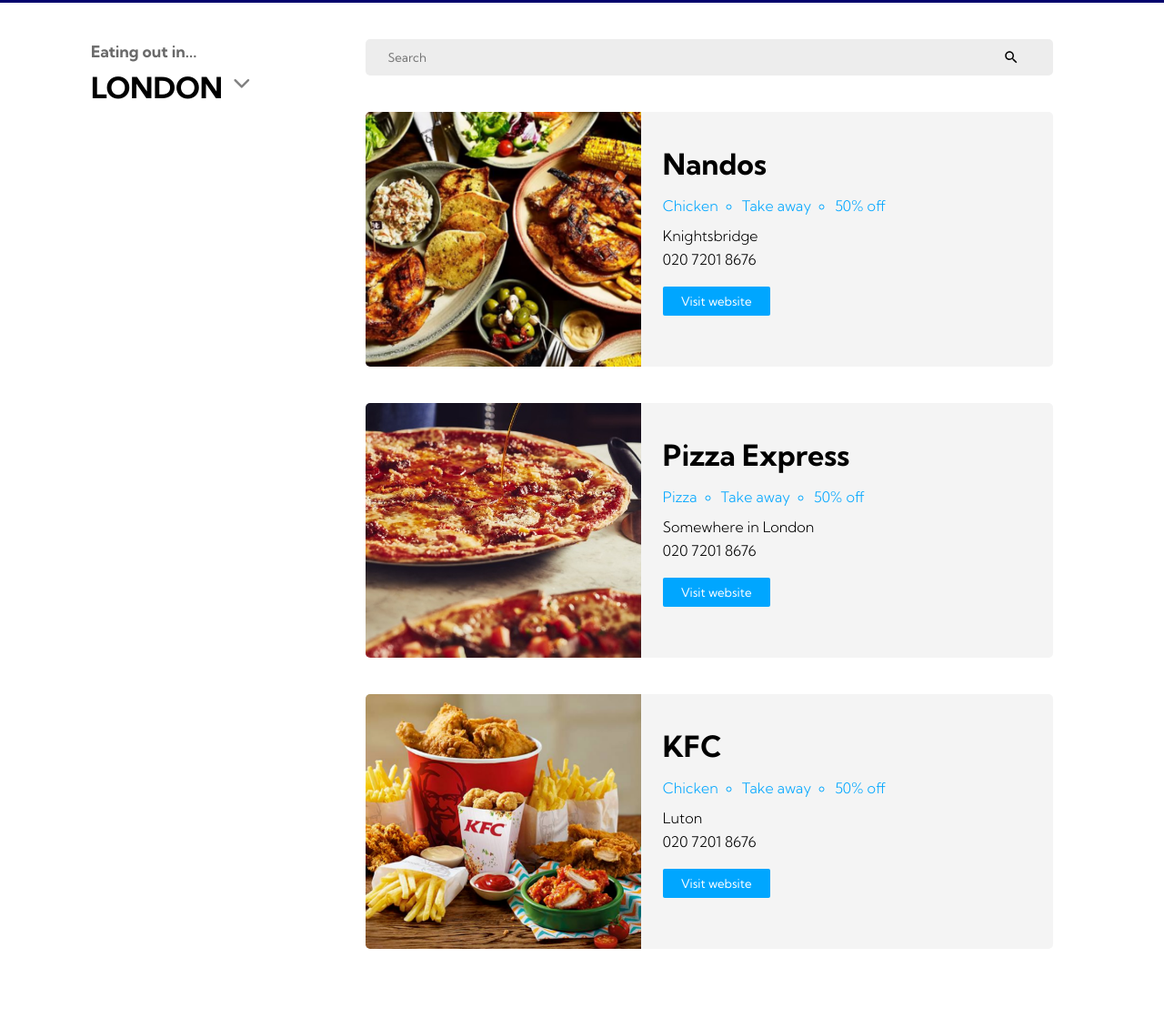
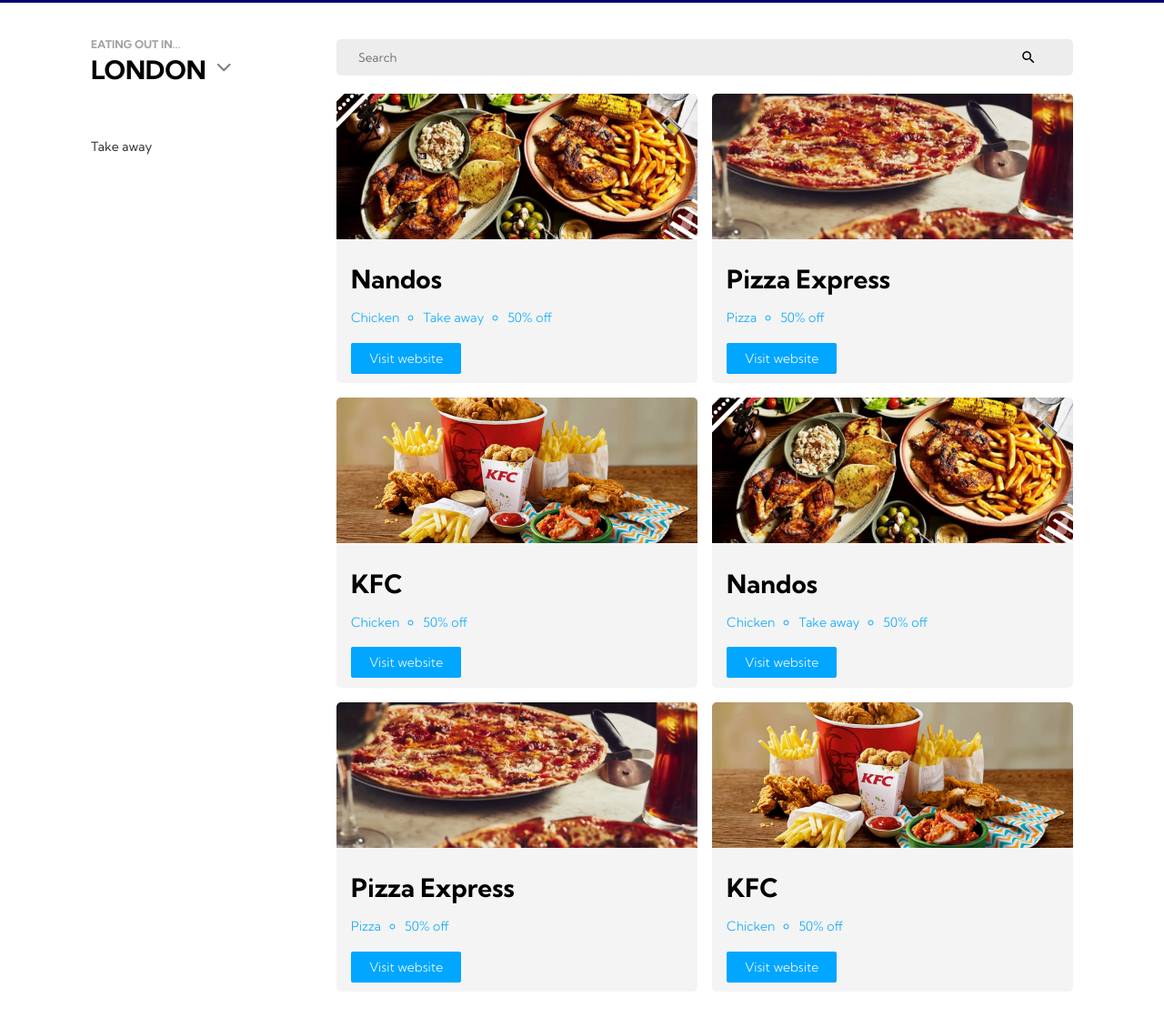
Before and after one commit to JudeCornish/eatout, a plain HTML site: page index.html in a window 1280 px wide. Shown: the part 45-1164 px from the top of the page at 91% size. Before the commit the page ends 1128 px from the top, so only its background shows below. Drawn offline with nearby package versions, Linux system fonts and the light colour scheme.

Commit message:
big changes

```diff
--- a/css/style.css
+++ b/css/style.css
@@ -7,6 +7,7 @@
 body {
 	font-family: "Kumbh Sans", sans-serif;
 	line-height: 1.6;
+	font-size: 14px;
 }
 
 h2 {
@@ -59,27 +60,12 @@
 }
 
 .restaurant-box {
-	margin-top: 5vh;
-	margin-bottom: 5vh;
+	margin-bottom: 2vh;
 	width: 100%;
 	display: flex;
+	flex-direction: column;
 	background-color: rgb(244, 244, 244);
 	border-radius: 5px;
-}
-
-@media screen and (min-width: 700px) {
-	.restaurant-box {
-		height: 35vh;
-	}
-	.restaurant-box img {
-		max-width: 380px;
-	}
-	.restaurant-box .box-img {
-		width: 40%;
-	}
-	.restaurant-box .box-desc {
-		width: 60%;
-	}
 }
 
 @media screen and (max-width: 700px) {
@@ -88,10 +74,6 @@
 		flex-direction: column;
 		height: none;
 	}
-}
-
-.restaurant-box h2 {
-	margin-top: 1vh;
 }
 
 .restaurant-box .restaurant-tags {
@@ -120,24 +102,24 @@
 	font-weight: 100;
 	font-size: 100%;
 	height: 100%;
-	padding: 3vh;
+	padding: 2vh;
 }
 
 .restaurant-box img {
 	width: 100%;
-	height: 100%;
+	height: 20vh;
 	object-fit: cover;
-	border-top-right-radius: 0px;
+	border-top-right-radius: 5px;
 	border-top-left-radius: 5px;
 	border-bottom-right-radius: 0px;
-	border-bottom-left-radius: 5px;
+	border-bottom-left-radius: 0px;
 }
 
 .restaurant-listings {
 	width: 70%;
 }
 
-.restaurant-listings input {
+.filter__content input {
 	font-family: "Kumbh Sans", sans-serif;
 	width: 100%;
 	padding: 12px 24px;
@@ -157,13 +139,16 @@
 }
 
 .more-info {
+	margin-top: 2vh;
+}
+
+.more-info a {
 	padding: 8px 20px 8px 20px;
 	border: none;
 	background-color: rgb(0, 166, 255);
 	color: white;
 	border-radius: 2px;
 	font-family: "Kumbh Sans", sans-serif;
-	margin-top: 2vh;
 	cursor: pointer;
 }
 
@@ -172,17 +157,13 @@
 	margin-top: 5vh;
 }
 
-.filter-sidebar {
-	width: 28%;
-}
-
-.filter-sidebar h2 {
-	text-transform: uppercase;
-}
-
 .location-dropdown {
 	position: relative;
 	display: inline-block;
+	width: 100%;
+	text-align: left;
+	padding: 0;
+	margin-bottom: 5vh;
 }
 
 .location-dropdown-content {
@@ -232,11 +213,6 @@
 		flex-direction: column;
 	}
 
-	.filter-sidebar {
-		margin-bottom: 3vh;
-		width: 100%;
-	}
-
 	.location-dropdown {
 		width: 100%;
 	}
@@ -253,3 +229,202 @@
 .hidden {
 	display: none;
 }
+
+.vh,
+.filter input[type="checkbox"] {
+	border: 0;
+	clip: rect(0 0 0 0);
+	height: 1px;
+	margin: -1px;
+	overflow: hidden;
+	padding: 0;
+	position: fixed;
+	width: 1px;
+}
+
+.hide-item,
+input[type="checkbox"]#takeaway:checked
+	~ .filter__content
+	.filter__item:not([data-filter*="takeaway"]) {
+	visibility: hidden;
+	width: 0;
+	transition: 0s 0.2s;
+}
+.hide-item span,
+input[type="checkbox"]#takeaway:checked
+	~ .filter__content
+	.filter__item:not([data-filter*="takeaway"])
+	span {
+	visibility: hidden;
+	opacity: 0;
+	transform: scale(0.9);
+}
+
+.show-item,
+input[type="checkbox"]#all:checked
+	~ .filter__content
+	.filter__item[data-filter] {
+	visibility: visible;
+	width: 49%;
+	transition: 0s;
+}
+.show-item span,
+input[type="checkbox"]#all:checked
+	~ .filter__content
+	.filter__item[data-filter]
+	span {
+	visibility: visible;
+	opacity: 1;
+	transform: scale(1);
+}
+
+.filter {
+	background: #fff;
+	margin: auto;
+	display: flex;
+	border-radius: 2px;
+	width: 100%;
+}
+
+.filter__control {
+	flex: 1;
+	padding: 40px 0;
+	background: rgba(27, 168, 255, 0);
+	position: sticky;
+	align-self: start;
+	top: 5vh;
+}
+.filter__control h3 {
+	text-transform: uppercase;
+	color: #a2a2a2;
+	font-size: 12px;
+	line-height: 1;
+	margin: 0;
+}
+.filter__button {
+	display: block;
+	padding: 10px 0px 10px 0px;
+	cursor: pointer;
+	color: #333;
+	position: relative;
+	overflow: hidden;
+	transition: 0.2s ease-in-out;
+}
+.filter__button:before {
+	content: "";
+	display: block;
+	background: rgba(27, 168, 255, 0.5);
+	opacity: 0.5;
+	position: absolute;
+	top: 0;
+	bottom: 0;
+	left: 0;
+	width: 10px;
+	transform: translateX(-10px);
+	transition: 0.2s ease-in-out;
+}
+.filter__button:hover {
+	padding-left: 25px;
+}
+.filter__button:hover:before {
+	transform: translateX(-5px);
+}
+.filter__button.disabled,
+input[type="checkbox"]#all:checked
+	~ .filter__control
+	.filter__button:not([for="all"]) {
+	color: #ccc;
+	padding-left: 20px !important;
+	background: none !important;
+	cursor: default;
+	pointer-events: none;
+}
+.filter__button.disabled:before,
+input[type="checkbox"]#all:checked
+	~ .filter__control
+	.filter__button:not([for="all"]):before {
+	background: #ccc;
+	opacity: 1;
+	transform: translateX(-10px) !important;
+}
+.filter__content {
+	width: 75%;
+	margin-top: 5vh;
+}
+.filter__list {
+	list-style-type: none;
+	margin: 0;
+	padding-top: 20px;
+	padding-bottom: 20px;
+	display: flex;
+	flex-wrap: wrap;
+	justify-content: space-between;
+}
+.filter__item {
+	position: relative;
+	width: 49%;
+}
+
+.filter__item span {
+	display: flex;
+	position: absolute;
+	top: 20px;
+	bottom: 20px;
+	left: 20px;
+	right: 20px;
+	background: #eee;
+	align-items: center;
+	justify-content: center;
+	color: #fff;
+	font-size: 50px;
+	font-weight: 300;
+	border-radius: 2px;
+	transition: 0.2s;
+}
+
+input[type="checkbox"]#takeaway:checked
+	~ .filter__control
+	.filter__button[for="takeaway"] {
+	background: #fff;
+	padding-left: 30px;
+}
+input[type="checkbox"]#takeaway:checked
+	~ .filter__control
+	.filter__button[for="takeaway"]:before {
+	transform: translateX(0px);
+}
+
+input[type="checkbox"]#all:checked ~ input[type="checkbox"] {
+	display: none;
+}
+input[type="checkbox"]#all:checked
+	~ .filter__control
+	.filter__button[for="all"] {
+	background: #fff;
+	padding-left: 30px;
+}
+input[type="checkbox"]#all:checked
+	~ .filter__control
+	.filter__button[for="all"]:before {
+	transform: translateX(0px);
+}
+
+@media screen and (max-width: 33.75rem) {
+	.filter {
+		flex-direction: column;
+	}
+	.filter__control {
+		padding: 40px 0 20px;
+		white-space: nowrap;
+		overflow-x: scroll;
+	}
+	.filter__button {
+		display: inline-block;
+	}
+	.filter__content {
+		width: 100%;
+	}
+	.filter__item {
+		width: 49%;
+	}
+}
--- a/index.html
+++ b/index.html
@@ -23,10 +23,14 @@
 			</div>
 		</header>
 		<div class="wrapper">
-			<div class="listings-container">
-				<div class="filter-sidebar">
+			<div class="filters">
+				<div class="filter">
+					<input id="all" type="checkbox" />
+					<input id="takeaway" type="checkbox" />
+
+					<div class="filter__control">
+						<div class="location-dropdown">
 							<h3>Eating out in...</h3>
-					<div class="location-dropdown">
 							<h2>
 								<span
 									>LONDON
@@ -42,10 +46,14 @@
 								<a href="locations/luton.html"><p>LUTON</p></a>
 							</div>
 						</div>
+						<label class="filter__button" for="takeaway">Take away</label>
 					</div>
-				<div class="restaurant-listings">
+
+					<div class="filter__content">
 						<input type="text" id="filter" placeholder="Search" />
-					<ul id="list">
+
+						<ul id="list" class="filter__list">
+							<li class="filter__item" data-filter="red takeaway">
 								<div class="restaurant-box">
 									<div class="box-img">
 										<img src="resources/img/restaurants/nandos.png" alt="" />
@@ -58,30 +66,40 @@
 												<li>Take away</li>
 												<li>50% off</li>
 											</ul>
-									<p>Knightsbridge</p>
-									<p>020 7201 8676</p>
-									<button class="more-info">Visit website</button>
+											<div class="restaurant-ctas">
+												<div class="more-info">
+													<a>Visit website</a>
 												</div>
 											</div>
 										</div>
+									</div>
+								</div>
+							</li>
+							<li class="filter__item" data-filter="">
 								<div class="restaurant-box">
 									<div class="box-img">
-								<img src="resources/img/restaurants/pizza-express.jpg" alt="" />
+										<img
+											src="resources/img/restaurants/pizza-express.jpg"
+											alt=""
+										/>
 									</div>
 									<div class="box-desc">
 										<h2>Pizza Express</h2>
 										<div class="restaurant-box-desc">
 											<ul class="restaurant-tags">
 												<li>Pizza</li>
-										<li>Take away</li>
 												<li>50% off</li>
 											</ul>
-									<p>Somewhere in London</p>
-									<p>020 7201 8676</p>
-									<button class="more-info">Visit website</button>
+											<div class="restaurant-ctas">
+												<div class="more-info">
+													<a>Visit website</a>
 												</div>
 											</div>
 										</div>
+									</div>
+								</div>
+							</li>
+							<li class="filter__item" data-filter="">
 								<div class="restaurant-box">
 									<div class="box-img">
 										<img src="resources/img/restaurants/kfc.png" alt="" />
@@ -91,16 +109,86 @@
 										<div class="restaurant-box-desc">
 											<ul class="restaurant-tags">
 												<li>Chicken</li>
+												<li>50% off</li>
+											</ul>
+											<div class="restaurant-ctas">
+												<div class="more-info">
+													<a>Visit website</a>
+												</div>
+											</div>
+										</div>
+									</div>
+								</div>
+							</li>
+							<li class="filter__item" data-filter="red takeaway">
+								<div class="restaurant-box">
+									<div class="box-img">
+										<img src="resources/img/restaurants/nandos.png" alt="" />
+									</div>
+									<div class="box-desc">
+										<h2>Nandos</h2>
+										<div class="restaurant-box-desc">
+											<ul class="restaurant-tags">
+												<li>Chicken</li>
 												<li>Take away</li>
 												<li>50% off</li>
 											</ul>
-									<p>Luton</p>
-									<p>020 7201 8676</p>
-									<button class="more-info">Visit website</button>
+											<div class="restaurant-ctas">
+												<div class="more-info">
+													<a>Visit website</a>
 												</div>
 											</div>
 										</div>
+									</div>
+								</div>
+							</li>
+							<li class="filter__item" data-filter="">
+								<div class="restaurant-box">
+									<div class="box-img">
+										<img
+											src="resources/img/restaurants/pizza-express.jpg"
+											alt=""
+										/>
+									</div>
+									<div class="box-desc">
+										<h2>Pizza Express</h2>
+										<div class="restaurant-box-desc">
+											<ul class="restaurant-tags">
+												<li>Pizza</li>
+												<li>50% off</li>
 											</ul>
+											<div class="restaurant-ctas">
+												<div class="more-info">
+													<a>Visit website</a>
+												</div>
+											</div>
+										</div>
+									</div>
+								</div>
+							</li>
+							<li class="filter__item" data-filter="">
+								<div class="restaurant-box">
+									<div class="box-img">
+										<img src="resources/img/restaurants/kfc.png" alt="" />
+									</div>
+									<div class="box-desc">
+										<h2>KFC</h2>
+										<div class="restaurant-box-desc">
+											<ul class="restaurant-tags">
+												<li>Chicken</li>
+												<li>50% off</li>
+											</ul>
+											<div class="restaurant-ctas">
+												<div class="more-info">
+													<a>Visit website</a>
+												</div>
+											</div>
+										</div>
+									</div>
+								</div>
+							</li>
+						</ul>
+					</div>
 				</div>
 			</div>
 		</div>
@@ -117,6 +205,7 @@
 				});
 			});
 		</script>
+		<script></script>
 		<script src="https://unpkg.com/ionicons@5.1.2/dist/ionicons.js"></script>
 	</body>
 </html>
```
Also changed, not shown: 2 other files. Lines whose indentation alone changed are shown as unchanged.
